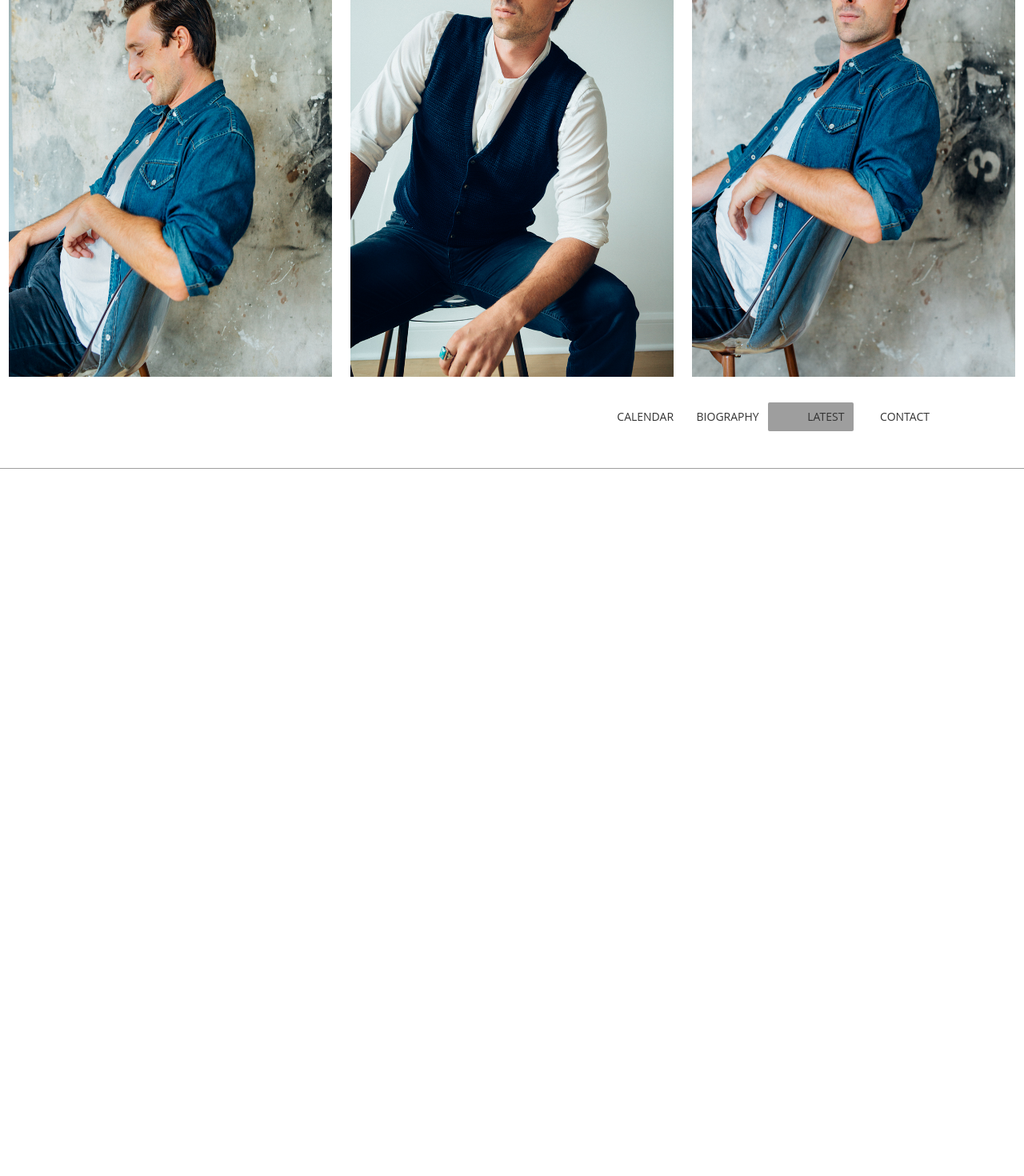
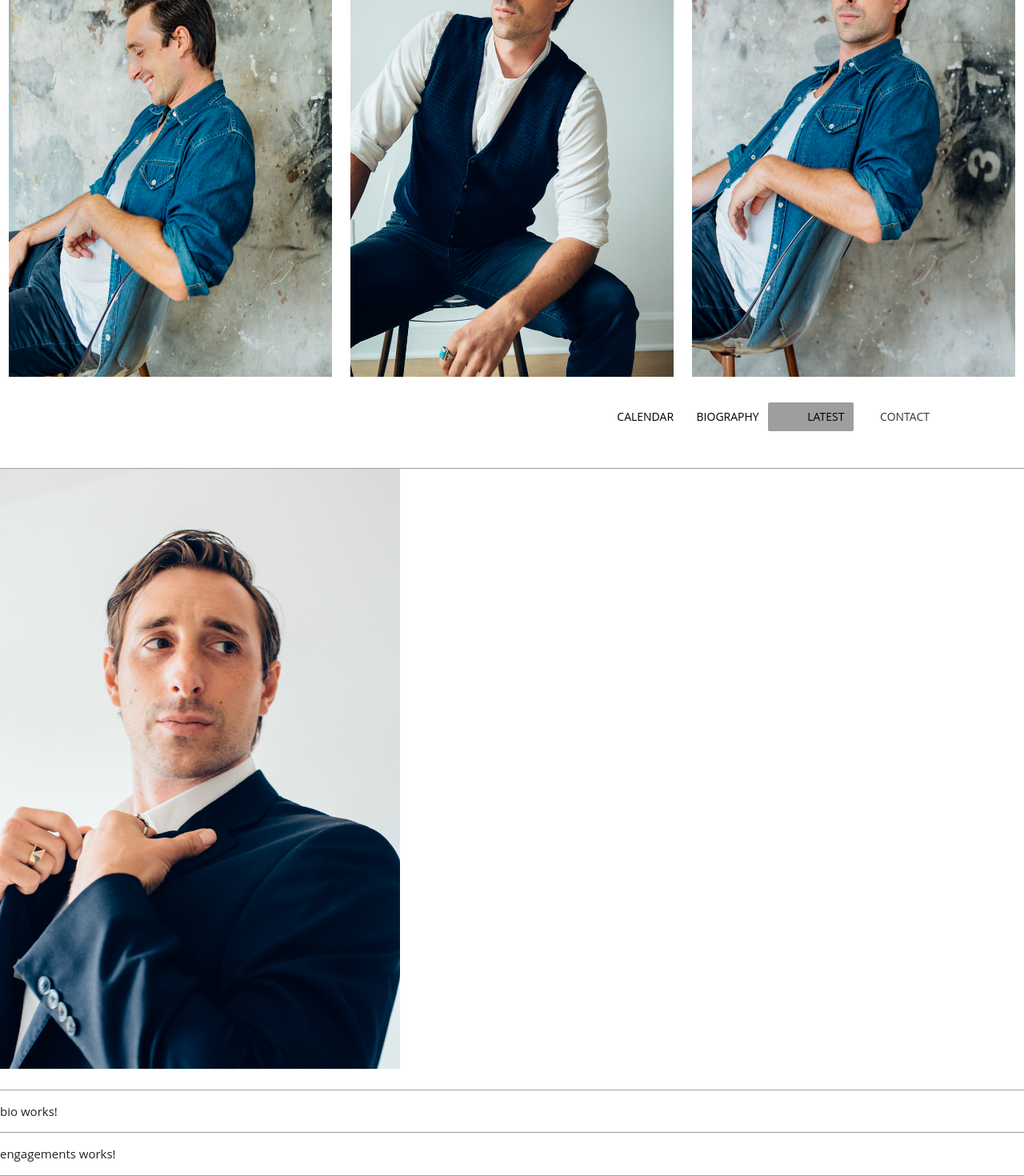
Before and after one commit to julissamackeydev/ChristianZaremba, an Angular app: page / in a window 1280 px wide. Shown: the part 179-1649 px from the top of the page at 80% size. Before the commit the page ends 800 px from the top, so only its background shows below. Built offline with nearby package versions, Linux system fonts and the light colour scheme.

Commit message:
doing some SPA links and created the contact component

```diff
--- a/src/app/app-routing.module.ts
+++ b/src/app/app-routing.module.ts
@@ -1,9 +1,11 @@
 import { NgModule } from '@angular/core';
 import { Routes, RouterModule } from '@angular/router';
 import { HomeComponent } from './home/home.component';
+import { LatestComponent } from './latest/latest.component';
 
 const routes: Routes = [
-  { path: '', component:HomeComponent }
+  { path: '', component:HomeComponent },
+  { path: 'latest', component:LatestComponent }
 ];
 
 @NgModule({
--- a/src/app/app.module.ts
+++ b/src/app/app.module.ts
@@ -7,6 +7,7 @@ import { HomeComponent } from './home/home.component';
 import { BioComponent } from './bio/bio.component';
 import { EngagementsComponent } from './engagements/engagements.component';
 import { LatestComponent } from './latest/latest.component';
+import { ContactComponent } from './contact/contact.component';
 
 @NgModule({
   declarations: [
@@ -14,7 +15,8 @@ import { LatestComponent } from './latest/latest.component';
     HomeComponent,
     BioComponent,
     EngagementsComponent,
-    LatestComponent
+    LatestComponent,
+    ContactComponent
   ],
   imports: [
     BrowserModule,
--- /dev/null
+++ b/src/app/contact/contact.component.html
@@ -0,0 +1,3 @@
+<p>
+  contact works!
+</p>
--- /dev/null
+++ b/src/app/contact/contact.component.ts
@@ -0,0 +1,15 @@
+import { Component, OnInit } from '@angular/core';
+
+@Component({
+  selector: 'app-contact',
+  templateUrl: './contact.component.html',
+  styleUrls: ['./contact.component.css']
+})
+export class ContactComponent implements OnInit {
+
+  constructor() { }
+
+  ngOnInit() {
+  }
+
+}
--- a/src/app/home/home.component.css
+++ b/src/app/home/home.component.css
@@ -1,6 +1,3 @@
 .header_image{
     height: 650px;
 }
-.header_image_tablet{
-    /* text-align: center; */
-}
--- a/src/app/home/home.component.html
+++ b/src/app/home/home.component.html
@@ -11,9 +11,9 @@
 
 <!-- desktop nav bar -->
 <div class="row hide-on-med-and-down">
-    <h6 class="right-align col m1 offset-m7 btn-flat">CALENDAR</h6>
-    <h6 class="right-align col m1 btn-flat">BIOGRAPHY</h6>
-    <h6 class="right-align col m1 btn-flat grey">LATEST</h6>
+    <h6 class="right-align col m1 offset-m7 btn-flat"><a class="black-text" href="#calendar">CALENDAR</a></h6>
+    <h6 class="right-align col m1 btn-flat"><a class="black-text" href="#bio">BIOGRAPHY</a></h6>
+    <h6 class="right-align col m1 btn-flat grey"><a class="black-text" href="#latest">LATEST</a></h6>
     <h6 class="right-align col m1 btn-flat">CONTACT</h6>
 </div>
 <!-- end desktop nav bar -->
@@ -29,6 +29,12 @@
   <a href="#" data-target="slide-out" class=" black-text col s2 offset-s10 sidenav-trigger hide-on-large-only"><i class="material-icons">menu</i></a>
 </div>
 <!-- end tablet side nav -->
-
 <div class="divider grey"></div>
 <!-- END HEADER AND NAV BAR -->
+
+<app-latest id="latest"></app-latest>
+<div class="divider grey"></div>
+<app-bio id="bio"></app-bio>
+<div class="divider grey"></div>
+<app-engagements id="calendar"></app-engagements>
+<div class="divider grey"></div>
--- a/src/app/latest/latest.component.css
+++ b/src/app/latest/latest.component.css
@@ -0,0 +1,3 @@
+.latest_image{
+    height:750px;
+}
--- a/src/app/latest/latest.component.html
+++ b/src/app/latest/latest.component.html
@@ -1,3 +1,3 @@
-<p>
-  latest works!
-</p>
+<div class="row">
+  <img class="latest_image"src="../../assets/suit_jacket.jpg">
+</div>
```
Also changed, not shown: src/app/contact/contact.component.css (added), 1 other file (tests, documents, lock files or other folders).
